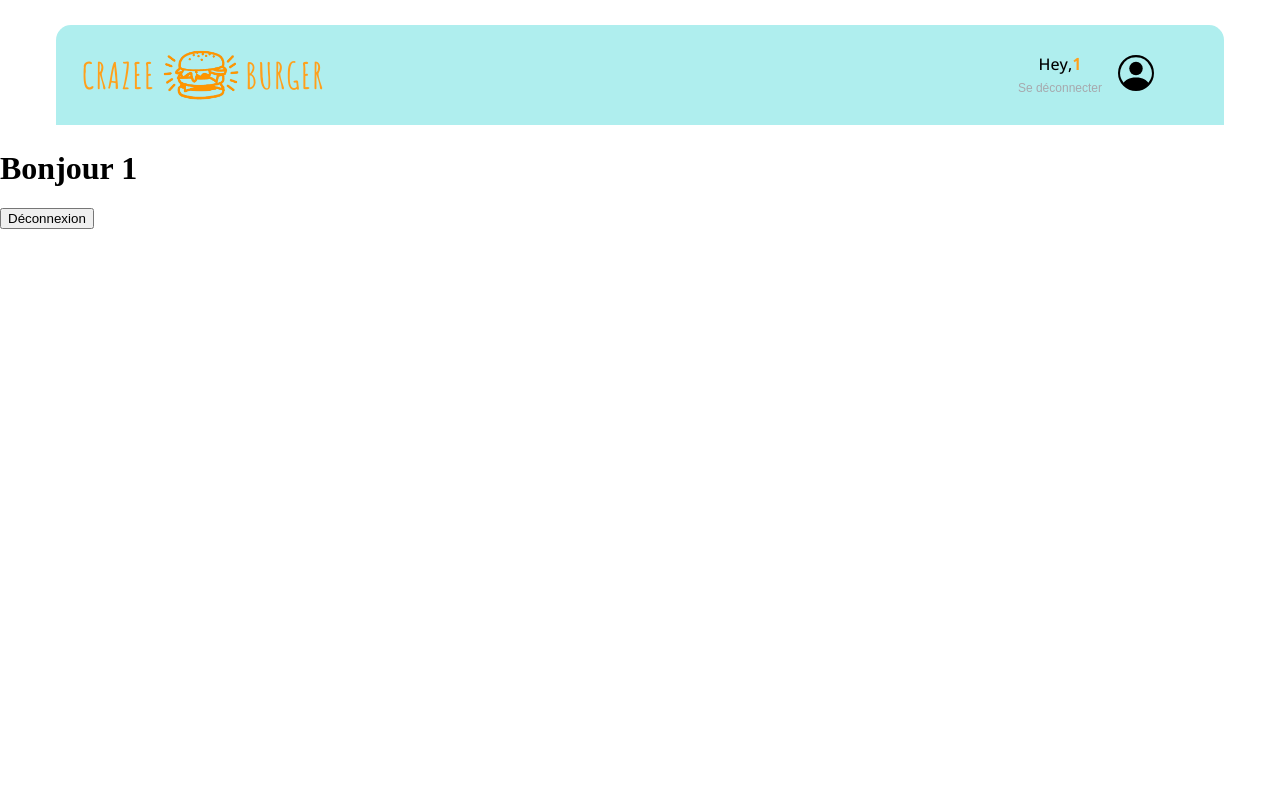
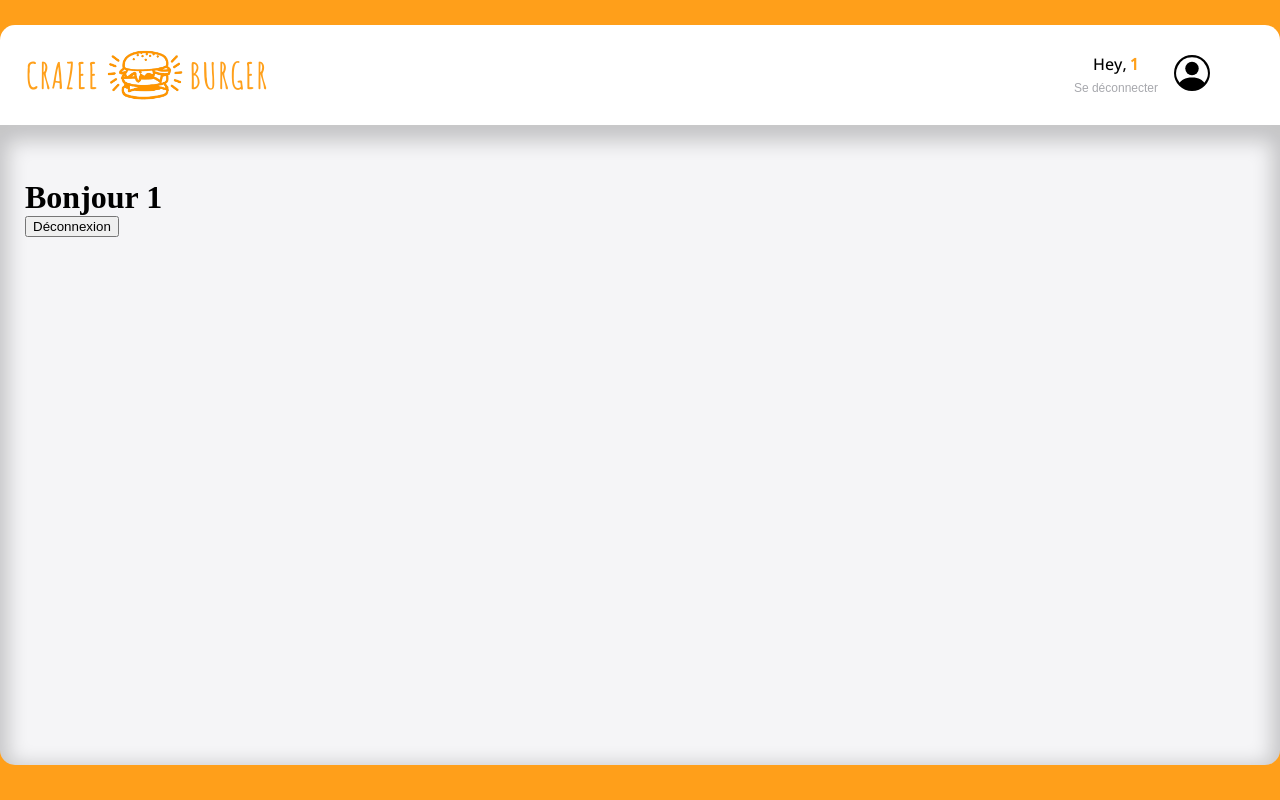
Before and after one commit to T0n-io/projet-resto, a React (Vite) app: page /order/1 in a window 1280 px wide. Built offline with nearby package versions, Linux system fonts and the light colour scheme.

Commit message:
💄 F04: NAVBAR > add styling on main

```diff
--- a/src/components/pages/Nav/NavBar.jsx
+++ b/src/components/pages/Nav/NavBar.jsx
@@ -24,7 +24,7 @@ export default function NavBar() {
           <div className="right-container-child">
             <div className="welcome">
 
-            Hey, <span className="nav-user-name">{username}</span>
+            Hey,<span className="nav-user-name">{username}</span>
             </div>
           <Link to="/">
             <button>Se déconnecter</button>
@@ -39,7 +39,7 @@ export default function NavBar() {
 }
 
 const NavBarStyled = styled.div`
-  background: paleturquoise;
+  background: ${theme.colors.white};
   height: 100px;
   display: flex;
   justify-content: space-between;
@@ -50,7 +50,7 @@ const NavBarStyled = styled.div`
   max-width: 1400px;
   border-top-left-radius: ${theme.borderRadius.extraRound};
   border-top-right-radius: ${theme.borderRadius.extraRound};
-  margin: 25px 56px;
+  margin: 25px auto 0;
 
   .right-container {
     display: flex;
@@ -74,6 +74,7 @@ justify-content: center;
   .nav-user-name {
     color: ${theme.colors.primary};
     font-weight: ${theme.weights.bold};
+    margin-left: 3px;
   }
   .small-logo {
     transform: scale(1);
--- a/src/components/pages/Order/OrderPage.jsx
+++ b/src/components/pages/Order/OrderPage.jsx
@@ -1,19 +1,39 @@
 import { Link, useParams } from "react-router-dom";
 import NavBar from "../Nav/NavBar";
+import { theme } from "../../..";
+import { styled } from "styled-components";
 
 export default function OrderPage() {
   // state
-  const {username} = useParams();
+  const { username } = useParams();
   console.log("username: ", username);
   //comportement
   // affichage
   return (
     <div>
       <NavBar />
-      <h1>Bonjour {username}</h1>
-    <Link to="/">
-      <button>Déconnexion</button>
-    </Link>
+      <MainContainer>
+        <br /><br /><br />
+        <h1>Bonjour {username}</h1>
+        <Link to="/">
+          <button>Déconnexion</button>
+        </Link>
+      </MainContainer>
     </div>
-  )
+  );
 }
+
+const MainContainer = styled.div`
+  max-width: 1400px;
+  background-color: ${theme.colors.white};
+  margin: auto;
+  height: 80vh;
+
+  background: #F5F5F7;
+    box-shadow: 0px 8px 20px 8px rgba(0, 0, 0, 0.2) inset ;
+    border-radius: 0px 0px 15px 15px;
+
+  h1, button{
+    margin: 0 25px;
+  }
+`;
--- a/src/index.css
+++ b/src/index.css
@@ -29,6 +29,7 @@ a:hover {
 body {
   margin: 0;
   padding: 0;
+  background-color: #FF9F1A;
 
 }
 
```
